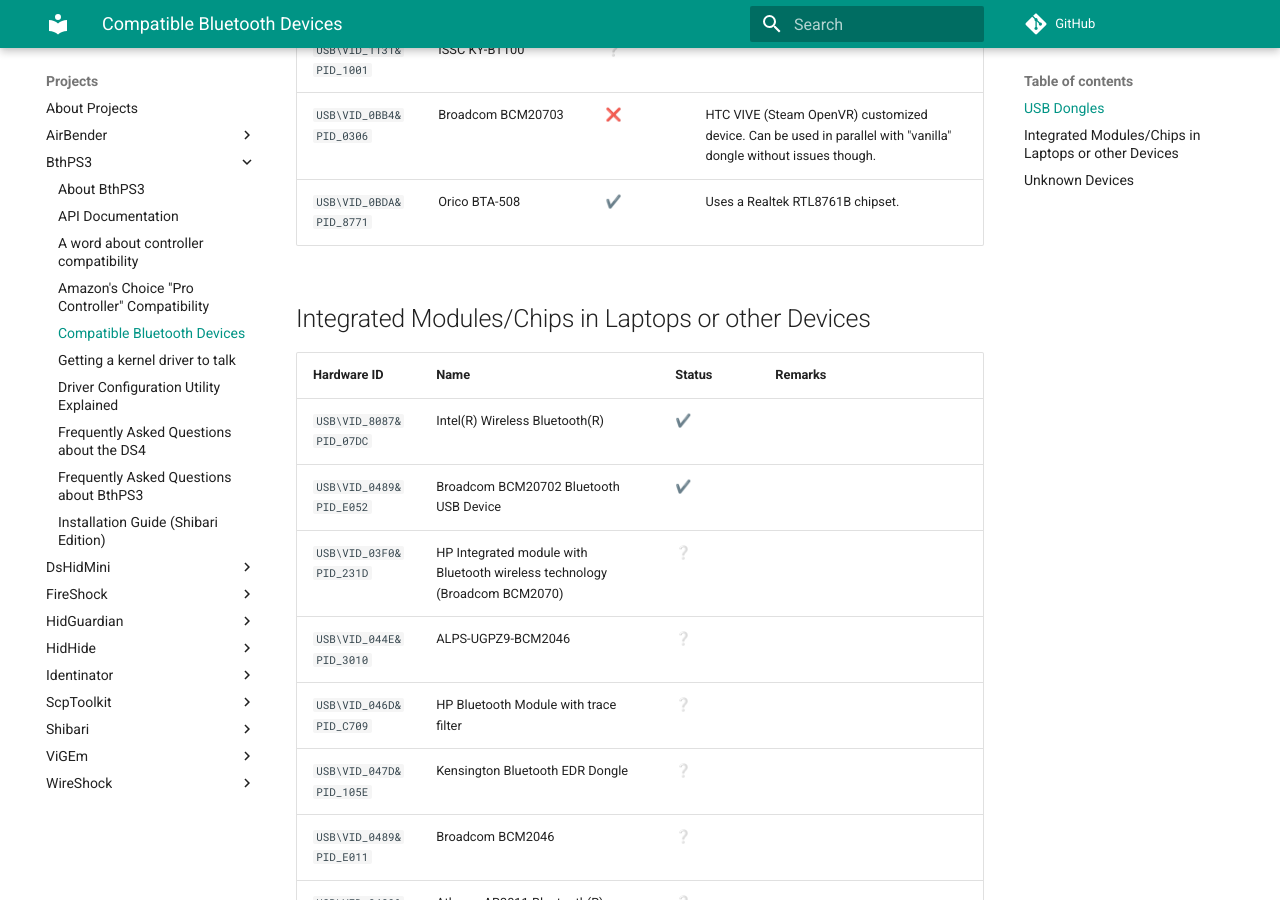
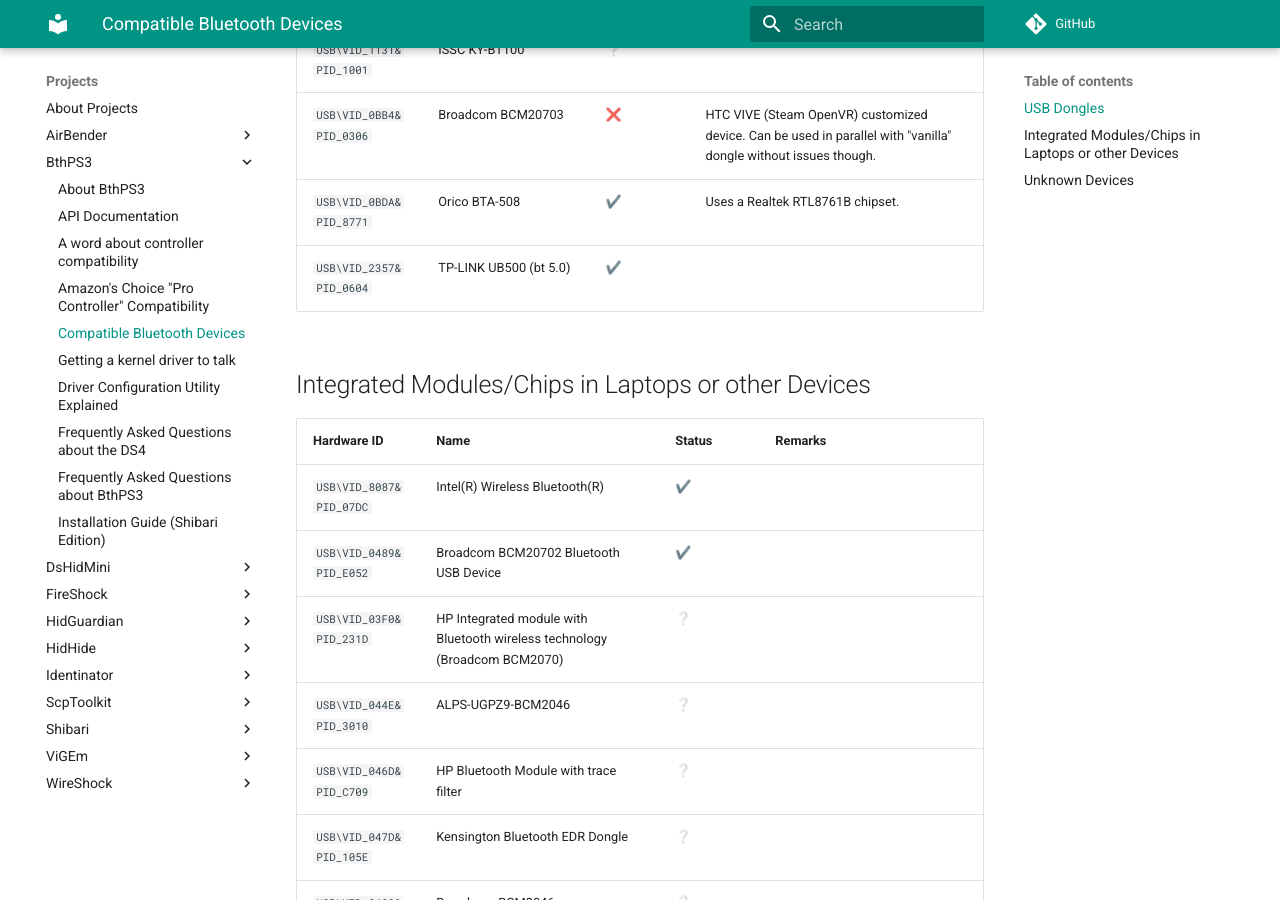
Before and after one commit to nefarius/ViGEm.github.io, an MkDocs documentation site: the page built from docs/projects/BthPS3/Compatible-Bluetooth-Devices.md, in a window 1280 px wide and 900 px high, scrolled down 1000 px. Built offline with MkDocs 1.6.1 and Material for MkDocs 9.7.7, drawn with Linux system fonts in a browser that asks for light colours; comment, search, counter and statistics services are not loaded.

Commit message:
Added TP-LINK UB500 (bt 5.0)

```diff
--- a/docs/projects/BthPS3/Compatible-Bluetooth-Devices.md
+++ b/docs/projects/BthPS3/Compatible-Bluetooth-Devices.md
@@ -20,6 +20,7 @@
 `USB\VID_1131&PID_1001` | ISSC KY-BT100 | ❔ |
 `USB\VID_0BB4&PID_0306` | Broadcom BCM20703 | ❌ | HTC VIVE (Steam OpenVR) customized device. Can be used in parallel with "vanilla" dongle without issues though.
 `USB\VID_0BDA&PID_8771` | Orico BTA-508 | ✔️ | Uses a Realtek RTL8761B chipset.
+`USB\VID_2357&PID_0604` | TP-LINK UB500 (bt 5.0) | ✔️ |
 
 ## Integrated Modules/Chips in Laptops or other Devices
 
```
